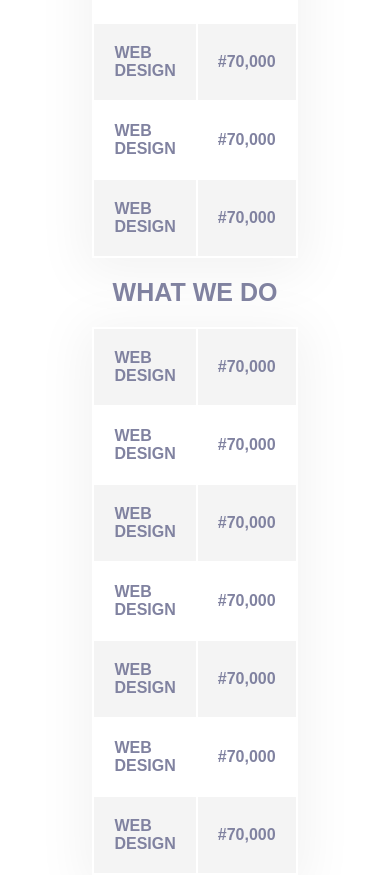
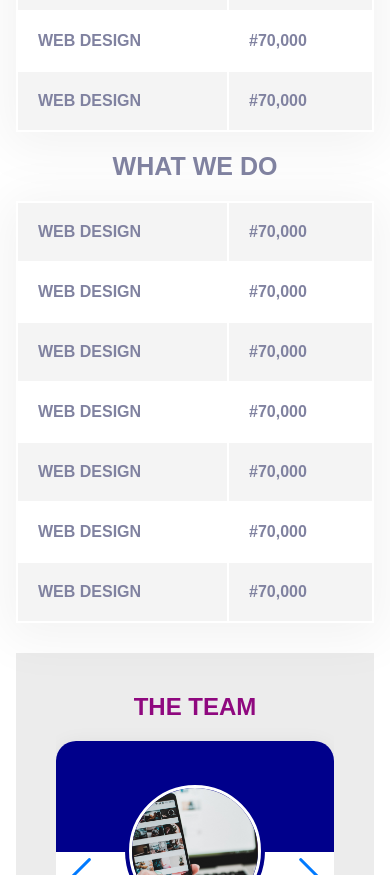
Before and after one commit to romeoscript/nanoweb, a plain HTML site: page about.html in a window 390 px wide. Shown: the part 1125-2000 px from the top of the page. Drawn offline with nearby package versions, Linux system fonts and the light colour scheme.

Commit message:
about repair

```diff
--- a/about.html
+++ b/about.html
@@ -151,7 +151,7 @@
        </section>
        <!-- about-table-end -->
        <section class="testimonials">
-        <h2 style="color:#8f087f">TESTIMONIES</h2>
+        <h2 style="color:#8f087f">THE TEAM</h2>
         <div class="slider-container swiper mySwiper">
           <div class="swiper-wrapper slider-content">
             <div class="swiper-slide slider-card">
--- a/assets/css/about.css
+++ b/assets/css/about.css
@@ -864,6 +864,12 @@ footer .icon-last {
   }
 }
 @media (max-width: 480px) {
+  .about-table table {
+    flex-basis: 100%;
+    /* border: 1px solid green; */
+    box-shadow: 0px 7px 48px 10px #0000000d;
+    /* width: 100%; */
+}
   .sell-form{
     width: 100%;
   }
```
